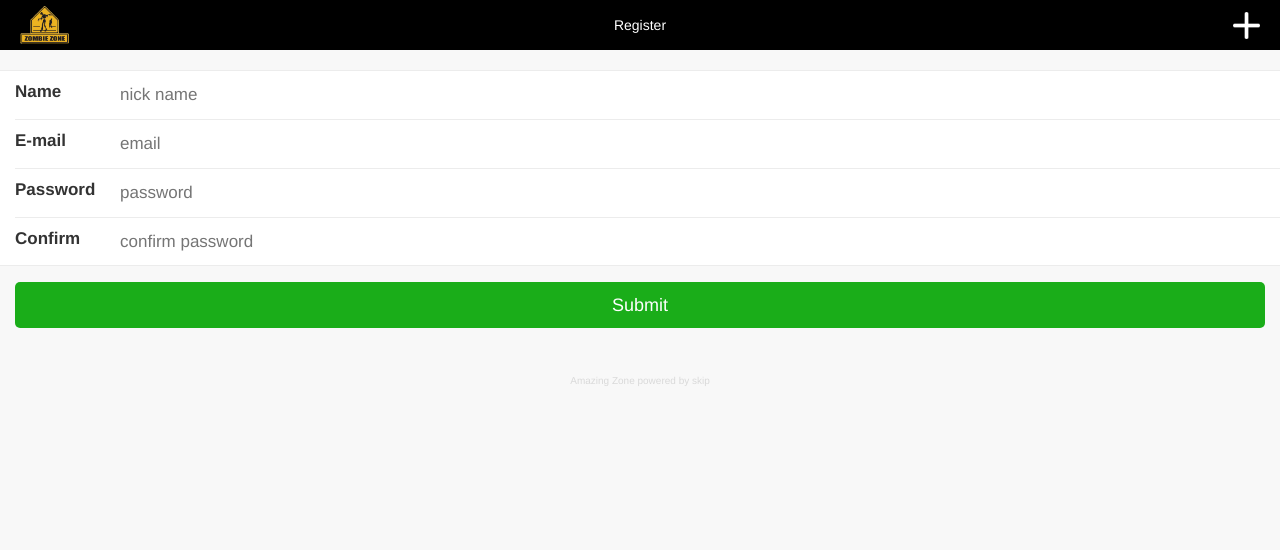
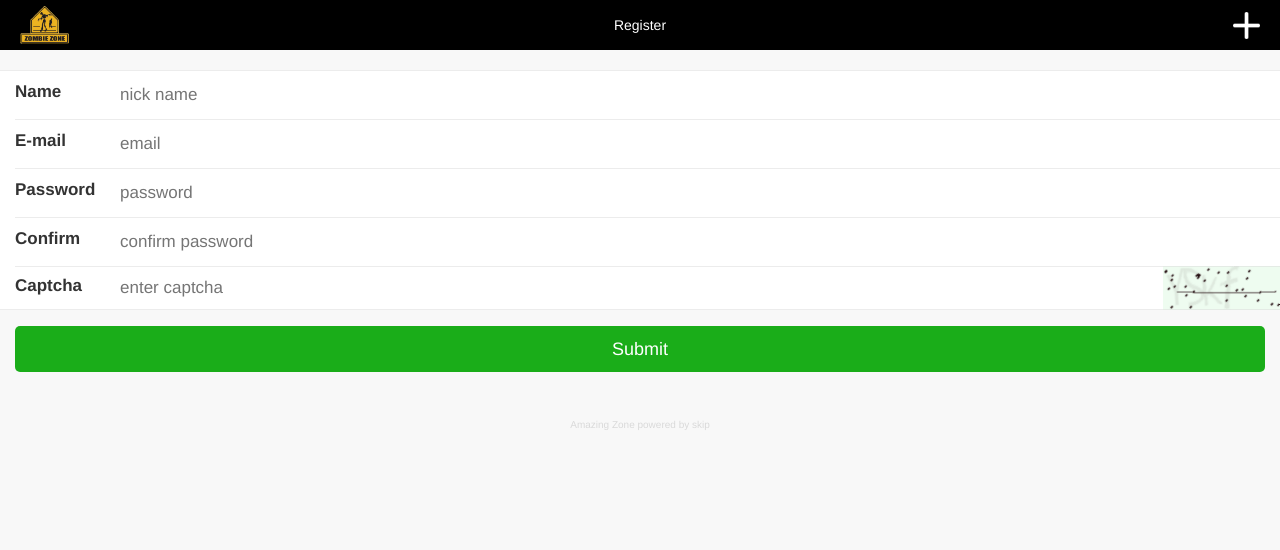
Before and after one commit to skiphuang919/zombie_zone, a Flask app: page /auth/register in a window 1280 px wide. Shown: the top 550 px of the page. Run offline with Flask 2, Linux system fonts and the light colour scheme; parts of the project's set-up code (start-up, migrations or seed data) failed here and were passed over; some libraries are stand-ins or nearby versions.

Commit message:
add captcha

```diff
--- a/app/auth/form.py
+++ b/app/auth/form.py
@@ -13,6 +13,7 @@ class RegisterForm(FlaskForm):
                                                      EqualTo('password2', message='Password mismatch.'),
                                                      Length(min=6, message='password too short')])
     password2 = PasswordField('Confirm', validators=[DataRequired(message='confirm password is required')])
+    captcha = StringField('Captcha', validators=[DataRequired(message='Invalid captcha.')])
     submit = SubmitField('Submit')
 
 
@@ -20,5 +21,6 @@ class LoginForm(FlaskForm):
     email = StringField('Email', validators=[DataRequired(message='Missing email'),
                                              Email(message='Invalid E-mail.')])
     password = PasswordField('Password', validators=[DataRequired(message='Missing password')])
+    captcha = StringField('Captcha', validators=[DataRequired(message='Invalid captcha.')])
     remember_me = BooleanField('Keep me logged in')
     submit = SubmitField('Log In')
--- a/app/templates/auth/register.html
+++ b/app/templates/auth/register.html
@@ -35,6 +35,17 @@
                     {{ form.password2(class="weui-input" ,placeholder="confirm password") }}
                 </div>
             </div>
+            <div class="weui-cell weui-cell_vcode">
+                <div class="weui-cell__hd">
+                    {{ form.captcha.label(class="weui-label") }}
+                </div>
+                <div class="weui-cell__bd">
+                     {{ form.captcha(class="weui-input" ,placeholder="enter captcha" ,maxlength="4") }}
+                </div>
+                <div class="weui-cell__ft">
+                    <img class="weui-vcode-img" src="{{ url_for('static', filename='img/out.png') }}">
+                </div>
+            </div>
         </div>
         <div class="weui-btn-area showToast">
             {{ form.submit(class="weui-btn weui-btn_primary" ) }}
```
Also changed, not shown: app/lib/tools.py (+27 -1 lines), app/templates/auth/login.html (+11 -0 lines), app/static/img/out.png (added).
